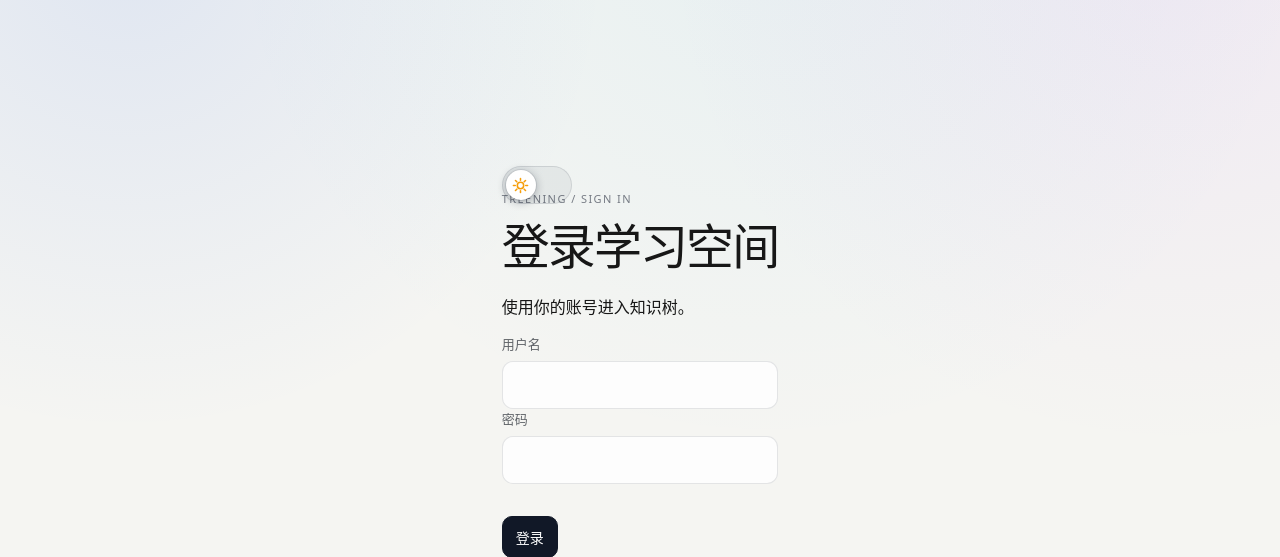
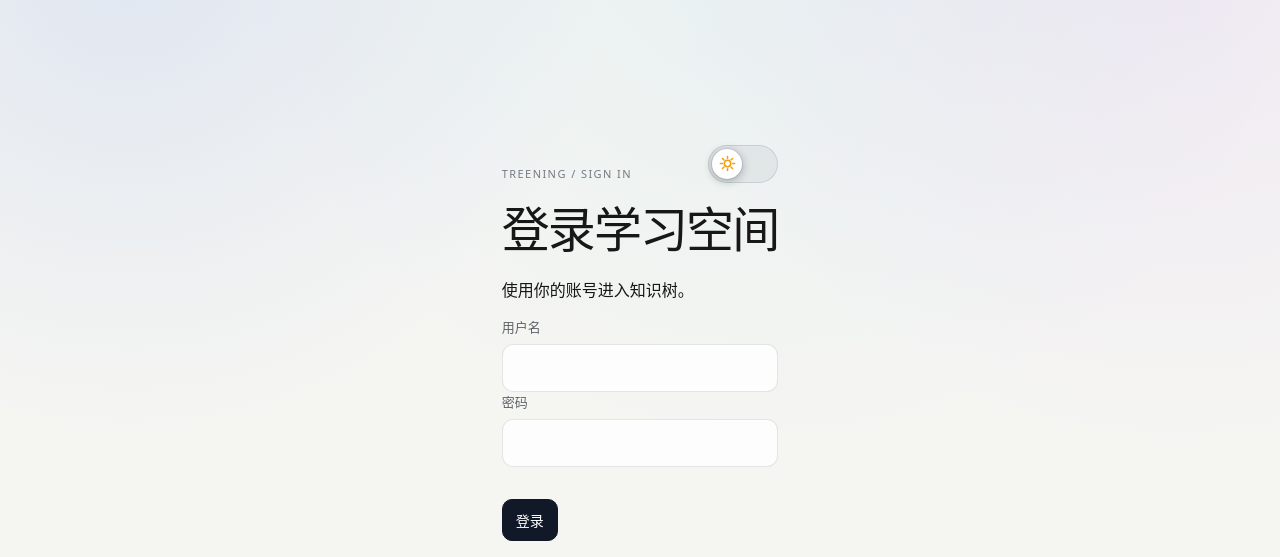
Before and after one commit to Walden-Meta/Treening-server, a Flask app: page /login in a window 1280 px wide. Shown: the top 557 px of the page. Run offline with Flask 3, Linux system fonts and the light colour scheme.

Commit message:
feat(ui): 同步上游 e28c60f — 登录页主题开关移到'空间'二字上方

```diff
--- a/src/treening/static/css/tree.css
+++ b/src/treening/static/css/tree.css
@@ -73,6 +73,14 @@ input:focus, textarea:focus { border-color: rgba(37, 99, 235, .55); background:
 .button-quiet { color: var(--quiz-faint); }
 .theme-toggle { min-width: 58px; }
 .setup-theme-toggle { position: absolute; top: 18px; right: 0; }
+/* 登录页：主题开关锚定到标题右端，浮在“空间”二字上方（8px 间距，不遮字）。
+   .eyebrow 置 block 使下方 inline-block 标题独占一行；
+   需显式 position:absolute —— .theme-toggle-switch 的 relative 优先级相同时
+   会覆盖 .setup-theme-toggle 的 absolute，导致开关落回正常文档流；
+   同时置 top:auto，让 bottom 定位生效。 */
+.login-heading .eyebrow { display: block; }
+.login-title { position: relative; display: inline-block; }
+.login-title .setup-theme-toggle { position: absolute; top: auto; right: 0; bottom: calc(100% + 8px); }
 
 /* 太阳/月亮滑动开关：太阳/月亮图标浮在圆球上，圆球随主题左右滑动并切换图案 */
 .theme-toggle-switch {
--- a/src/treening/templates/login.html
+++ b/src/treening/templates/login.html
@@ -11,17 +11,19 @@
 <body>
 <main class="quiz-shell">
   <section class="access-panel" aria-labelledby="login-title">
-    <button class="theme-toggle theme-toggle-switch setup-theme-toggle" type="button" data-theme-toggle aria-pressed="false">
-      <span class="theme-toggle-thumb" aria-hidden="true">
-        <svg class="theme-toggle-sun" viewBox="0 0 24 24" width="17" height="17" fill="none" stroke="currentColor" stroke-width="2.2" stroke-linecap="round"><circle cx="12" cy="12" r="4.5"/><path d="M12 2v2.6M12 19.4V22M2 12h2.6M19.4 12H22M4.9 4.9l1.9 1.9M17.2 17.2l1.9 1.9M19.1 4.9l-1.9 1.9M6.8 17.2l-1.9 1.9"/></svg>
-        <svg class="theme-toggle-moon" viewBox="0 0 24 24" width="17" height="17" fill="none" stroke="currentColor" stroke-width="2.2" stroke-linecap="round" stroke-linejoin="round"><path d="M21 12.8A9 9 0 1 1 11.2 3 7 7 0 0 0 21 12.8Z"/></svg>
-      </span>
-    </button>
-
     <!-- 登录 -->
     <div id="login-view">
-      <span class="eyebrow">TREENING / SIGN IN</span>
-      <h1 id="login-title">登录学习空间</h1>
+      <div class="login-heading">
+        <span class="eyebrow">TREENING / SIGN IN</span>
+        <h1 id="login-title" class="login-title">登录学习空间
+          <button class="theme-toggle theme-toggle-switch setup-theme-toggle" type="button" data-theme-toggle aria-pressed="false">
+            <span class="theme-toggle-thumb" aria-hidden="true">
+              <svg class="theme-toggle-sun" viewBox="0 0 24 24" width="17" height="17" fill="none" stroke="currentColor" stroke-width="2.2" stroke-linecap="round"><circle cx="12" cy="12" r="4.5"/><path d="M12 2v2.6M12 19.4V22M2 12h2.6M19.4 12H22M4.9 4.9l1.9 1.9M17.2 17.2l1.9 1.9M19.1 4.9l-1.9 1.9M6.8 17.2l-1.9 1.9"/></svg>
+              <svg class="theme-toggle-moon" viewBox="0 0 24 24" width="17" height="17" fill="none" stroke="currentColor" stroke-width="2.2" stroke-linecap="round" stroke-linejoin="round"><path d="M21 12.8A9 9 0 1 1 11.2 3 7 7 0 0 0 21 12.8Z"/></svg>
+            </span>
+          </button>
+        </h1>
+      </div>
       <p>使用你的账号进入知识树。</p>
       <form id="login-form">
         <label for="login-username">用户名</label>
```
